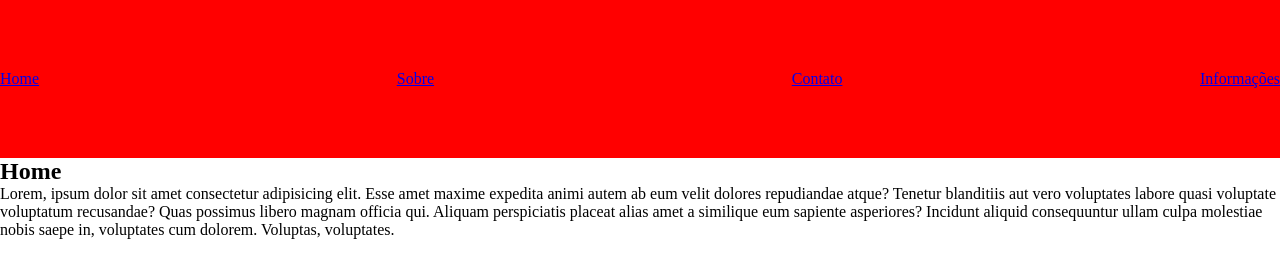
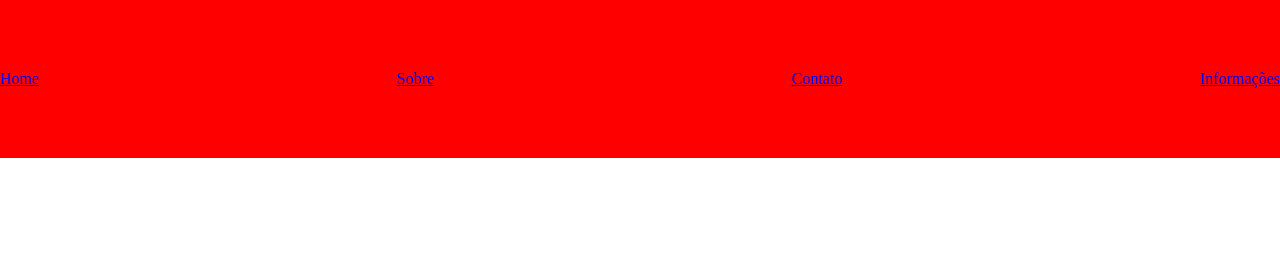
Before and after one commit to Junior-Knoth/Site-Teste, a plain HTML site: page index.html in a window 1280 px wide. Drawn offline with Linux system fonts and the light colour scheme.

Commit message:
tendi nada

```diff
--- a/index.html
+++ b/index.html
@@ -17,9 +17,6 @@
         </ul>
     </header>
     <section id="home">
-        <h1>Home</h1>
-        <p>Lorem, ipsum dolor sit amet consectetur adipisicing elit. Esse amet maxime expedita animi autem ab eum velit dolores repudiandae atque? Tenetur blanditiis aut vero voluptates labore quasi voluptate voluptatum recusandae?
-        Quas possimus libero magnam officia qui. Aliquam perspiciatis placeat alias amet a similique eum sapiente asperiores? Incidunt aliquid consequuntur ullam culpa molestiae nobis saepe in, voluptates cum dolorem. Voluptas, voluptates.</p>
     </section>
 </body>
 </html>
```
